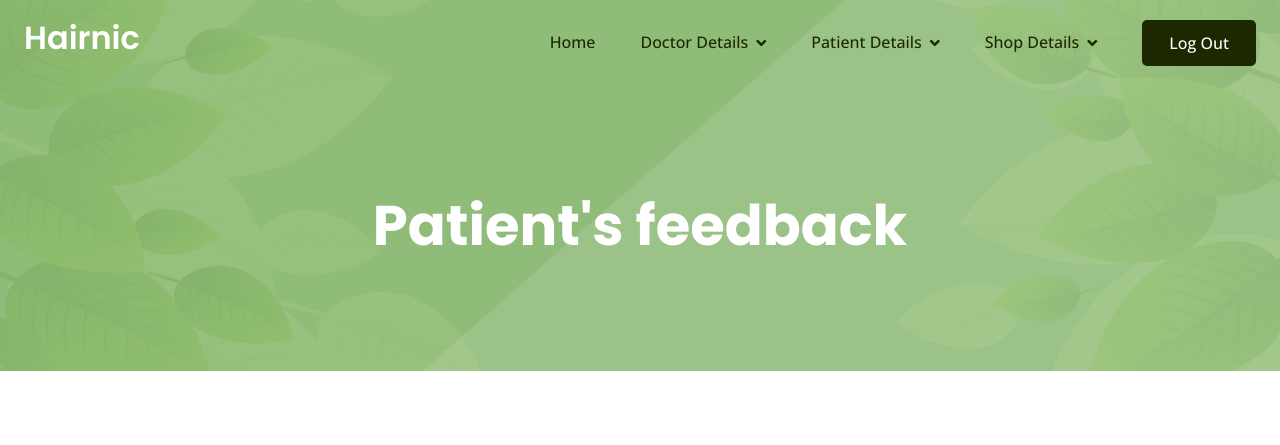
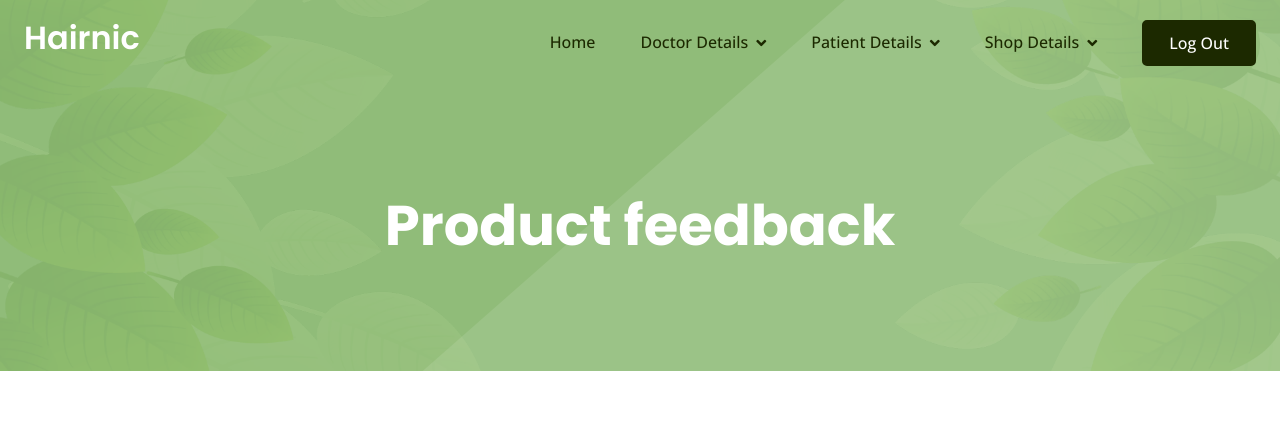
Before and after one commit to ociuzacademy/Ayurvedha, a Django app: page /admin_view_patient_feedback/ in a window 1280 px wide. Shown: the top 445 px of the page. Run offline with Django 4.2, Linux system fonts and the light colour scheme; data that the repository does not hold is empty; some libraries are stand-ins or nearby versions.

Commit message:
Update feedback terminology to reflect product focus in admin templates

```diff
--- a/Ayurvedicapp/templates/admin/admin_home.html
+++ b/Ayurvedicapp/templates/admin/admin_home.html
@@ -79,7 +79,7 @@
                             <div class="dropdown-menu bg-light mt-2">
                                 <a href="{% url 'admin_view_user' %}" class="dropdown-item">Patient list</a>
                                 <a href="{% url 'admin_view_patient_review' %}" class="dropdown-item">Patient Review</a>
-                                <a href="{% url 'admin_view_patient_feedback' %}" class="dropdown-item">Patient FeedBack</a>
+                                <a href="{% url 'admin_view_patient_feedback' %}" class="dropdown-item">Product FeedBack</a>
                                 <a href="{% url 'admin_view_user_orders' %}" class="dropdown-item">Product Details</a>
 
 
--- a/Ayurvedicapp/templates/admin/admin_view_patient_feedback.html
+++ b/Ayurvedicapp/templates/admin/admin_view_patient_feedback.html
@@ -2,7 +2,7 @@
 {% block content %}
 <div class="container-fluid bg-primary hero-header mb-5">
     <div class="container text-center">
-        <h1 class="display-4 text-white mb-3 animated slideInDown"> Patient's feedback</h1>
+        <h1 class="display-4 text-white mb-3 animated slideInDown"> Product feedback</h1>
 
     </div>
 </div>
```
